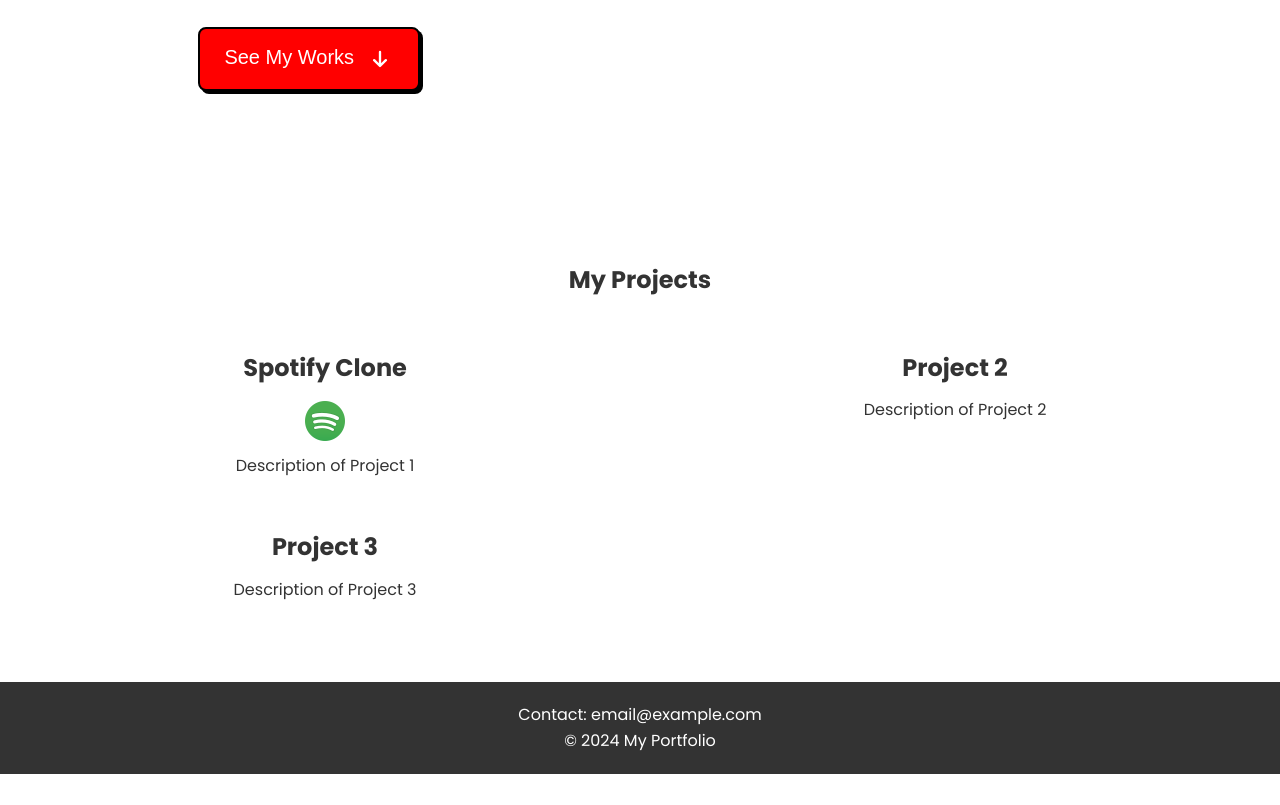
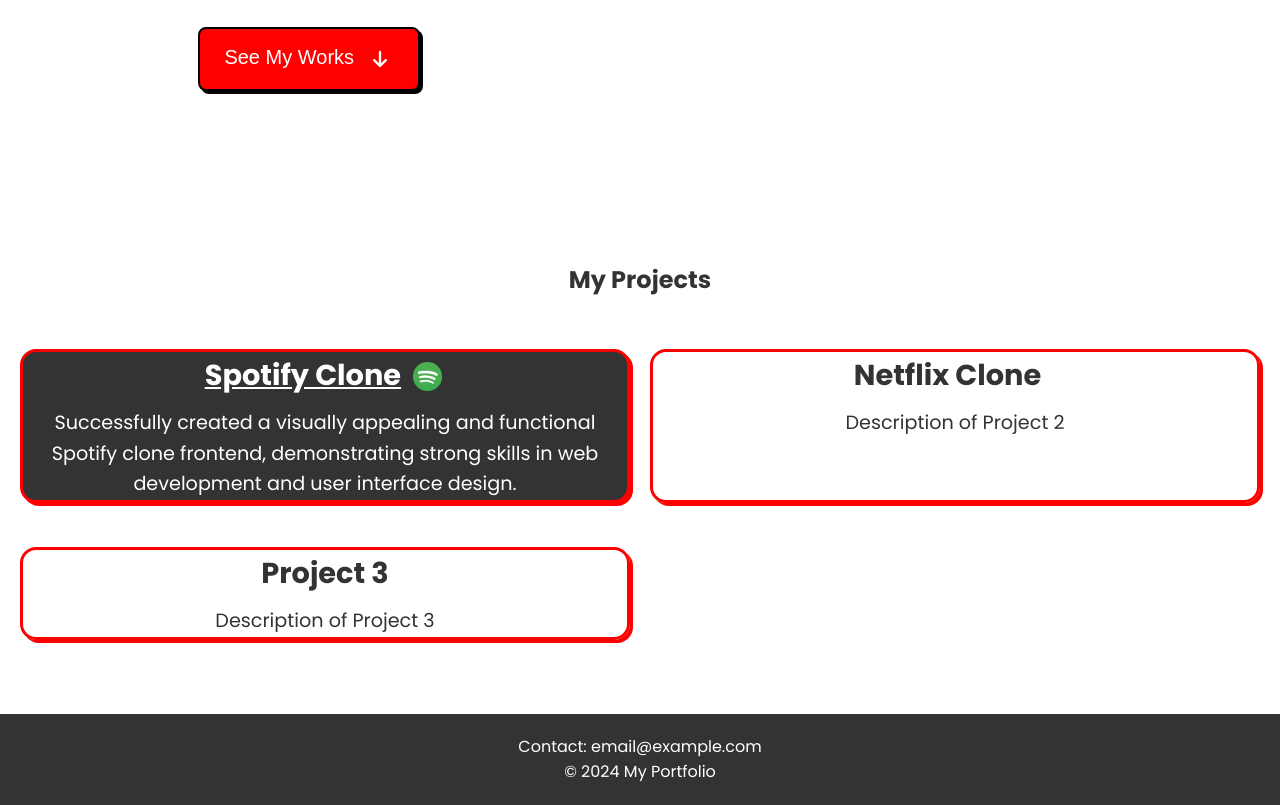
Before and after one commit to deeptib24/eDC-Exe-task, a plain HTML site: page index.html in a window 1280 px wide. Shown: the part 699-1504 px from the top of the page. Before the commit the page ends 1473 px from the top, so only its background shows below. Drawn offline with Linux system fonts and the light colour scheme.

Commit message:
project section update

```diff
--- a/index.html
+++ b/index.html
@@ -61,15 +61,18 @@
         </div>
         <section id="projects">
 
-            <div class="project">
-                <h3>Spotify Clone</h3><img src="icons8-spotify-48.png" alt="">
-                <p>Description of Project 1</p>
-            </div>
-            <div class="project">
-                <h3>Project 2</h3>
+                <div class="project" id="projdesc">
+                    <a href="https://github.com/deeptib24/spotify"><h3>Spotify Clone<img src="icons8-spotify-48.png" alt=""></h3></a>
+                    <p>Successfully created a visually appealing and functional Spotify clone frontend, demonstrating
+                        strong skills in web development and user interface design.
+                    </p>
+                </div>
+
+            <div class="project" id="projdesc">
+                <h3>Netflix Clone <img src="" alt=""></h3>
                 <p>Description of Project 2</p>
             </div>
-            <div class="project">
+            <div class="project" id="projdesc">
                 <h3>Project 3</h3>
                 <p>Description of Project 3</p>
             </div>
--- a/script.js
+++ b/script.js
@@ -1,5 +1,10 @@
 document.addEventListener('DOMContentLoaded', () => {
     const body = document.body;
+    const header=document.getElementById('header')
+    const hero=document.getElementById('hero')
+    const projects=document.getElementById('projects')
+    const footer=document.getElementById('footer')
+    const projdesc=document.getElementById('projdesc')
     const themeSwitcher = document.getElementById('theme-switcher');
     const seeMyWorksBtn = document.getElementById('see-my-works');
     const projectsSection = document.getElementById('projects');
@@ -15,13 +20,18 @@ document.addEventListener('DOMContentLoaded', () => {
         projects.classList.toggle('light');
         footer.classList.toggle('dark');
         footer.classList.toggle('light');
+        projdesc.classList.toggle('dark')
+        projdesc.classList.toggle('light')
     });
 
     // Initialize theme based on preference
     if (window.matchMedia && window.matchMedia('(prefers-color-scheme: )').matches) {
         body.classList.add('dark');
-    } else {
+        projdesc.classList.add('dark');
+    }
+    else {
         body.classList.add('light');
+        projdesc.classList.add('light');
     }
     seeMyWorksBtn.addEventListener('click', () => {
         projectsSection.scrollIntoView({ behavior: "smooth" });
--- a/style.css
+++ b/style.css
@@ -214,18 +214,52 @@ header nav ul li button {
 
 .project {
     margin-bottom: 30px;
+    height: auto;
+    font-size: 1.2em;
+    border-radius: 15px;
 }
-
+a{
+    text-decoration: underline;
+    color: white;
+}
+#projdesc.light{
+    background-color: #333;
+    color: #fff;
+}
+#projdesc.dark{
+    background-color: #fff;
+    color: #333;
+}
+.project img{
+    display: inline-block;
+    vertical-align: middle;
+    height: 2.2rem;
+    margin-left: 9px;
+}
+.project{
+    object-fit: cover;
+    margin-bottom: 24px;
+    width: 100%;
+    border-width: 3px;
+    border-style: solid;
+    border-color: rgb(255, 0, 0);
+    border-radius: 16px 16px 16px 16px;
+    box-shadow: 3px 3px 0 0 rgb(255, 0, 0);
+    transform: translateX(0%) translateY(0%);
+    transition: 300ms;
+}
+.project:hover{
+    background-color: red;
+    box-shadow: 6px 6px 0 0 red;
+    transform: translateX(-1%) translateY(-1%);
+}
 .project h3 {
     margin-bottom: 10px;
     font-size: 1.5em;
 }
-
 .project p {
     font-size: 1em;
 }
-
-/* Footer Styling */
 footer {
     background: #333;
     color: #fff;
@@ -256,7 +290,6 @@ footer.dark {
     #hero {
         margin-top: 20px;
         grid-template-columns: 1fr 1fr;
-        /* text-align: center; */
     }
 
     .text1 {
@@ -319,7 +352,6 @@ footer.dark {
     #hero {
         margin-top: 20px;
         grid-template-columns: 1fr 1fr;
-        /* text-align: center; */
     }
 
     .text1 {
@@ -368,48 +400,3 @@ footer.dark {
         margin-bottom: 20px;
     }
 }
-
-/* @media screen and (max-width: 1023px) {
-    nav ul {
-        flex-direction: column;
-        align-items: center;
-    }
-
-    nav ul li {
-        margin: 10px 0;
-    }
-
-    #hero {
-        margin-top: 20px;
-    }
-
-    .text1 {
-        margin-top: 0;
-        margin-bottom: 40px;
-        text-align: left;
-        padding-left: 0;
-        padding-right: 0;
-    }
-
-    .hero-img {
-        height: auto;
-        margin-bottom: 20px;
-    }
-
-    #projects h2 {
-        font-size: 1.5em;
-    }
-
-    #hero h1 {
-        font-size: 2em;
-    }
-
-    #hero p {
-        font-size: 1.2em;
-    }
-
-    #box {
-        margin-top: 24px;
-        margin-right: 32px;
-    }
-} */
```
